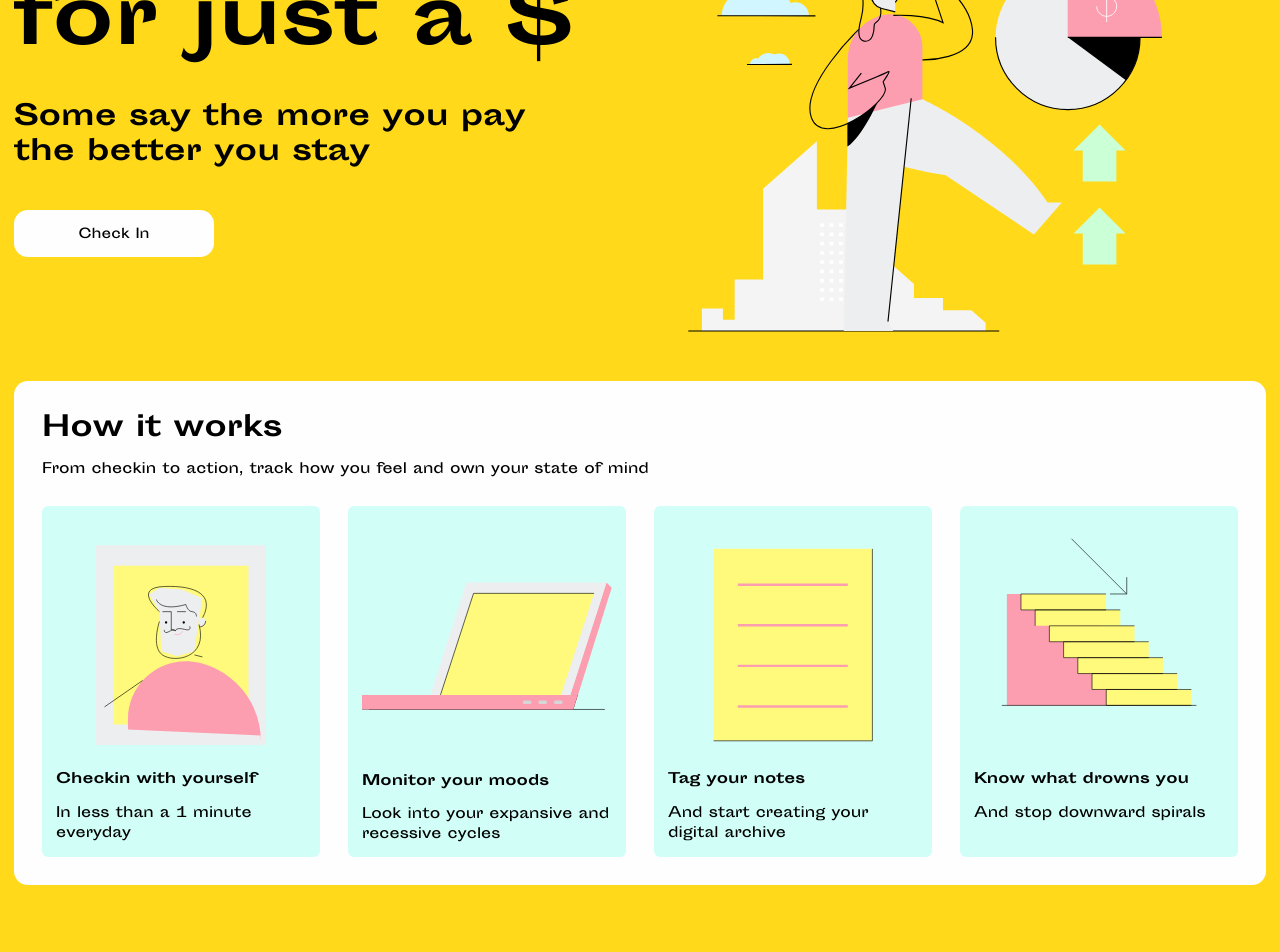
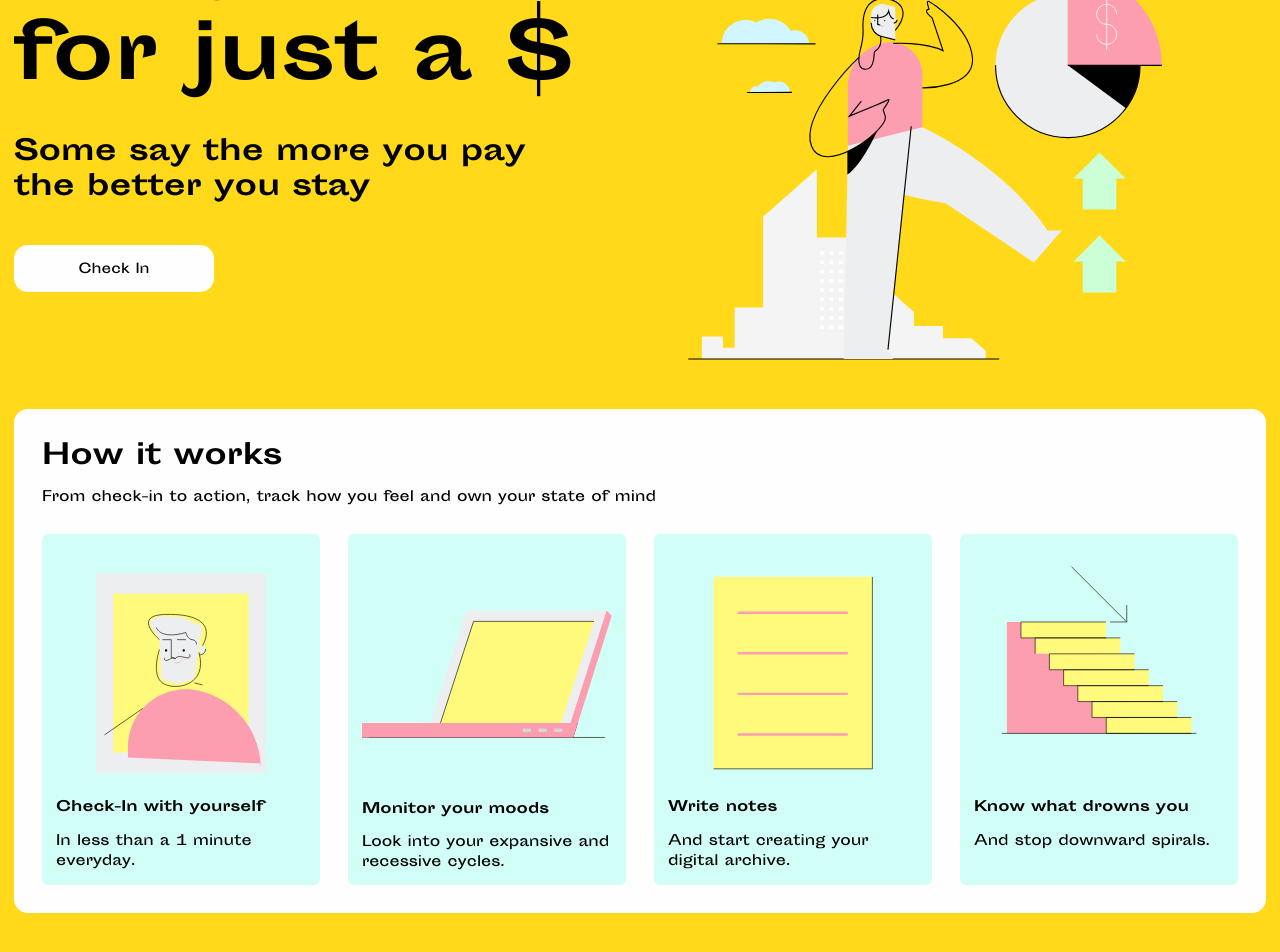
Before and after one commit to guillermocubells/another-day-front, a React (Create React App) app: page /marketing in a window 1280 px wide. Shown: the part 220-1172 px from the top of the page. Built offline with nearby package versions, Linux system fonts and the light colour scheme; no server answers.

Commit message:
update: styling and some spellchecking

```diff
--- a/src/pages/MarketingPage/MarketingPage.css
+++ b/src/pages/MarketingPage/MarketingPage.css
@@ -1,19 +1,22 @@
 .marketingPage {
-  padding-bottom: calc(var(--spacer-l) * 2);
+  padding-bottom: calc(var(--spacer-l) * 4);
   display: flex;
   flex-direction: column;
   gap: var(--spacer-l);
 }
 
 .hero-layout {
+  padding-top: var(--spacer-l);
   display: flex;
   justify-content: flex-start;
   gap: var(--spacer-m);
   position: relative;
   min-height: 500px;
+  margin-bottom: var(--spacer-l);
 }
 
 .hero-text {
+  padding-top: var(--spacer-s);
   display: flex;
   flex-direction: column;
   gap: var(--spacer-m);
--- a/src/pages/MarketingPage/MarketingPage.jsx
+++ b/src/pages/MarketingPage/MarketingPage.jsx
@@ -42,29 +42,29 @@ function MarketingPage() {
       <div className="marketing-background">
         <h3>How it works</h3>
         <p>
-          From checkin to action, track how you feel and own your state of mind
+          From check-in to action, track how you feel and own your state of mind
         </p>
 
         <section className="marketing-layout">
           <article className="hero">
             <img src={checkInWithYourself} alt="checkin" />
-            <h4>Checkin with yourself</h4>
-            <p>In less than a 1 minute everyday</p>
+            <h4>Check-In with yourself</h4>
+            <p>In less than a 1 minute everyday.</p>
           </article>
           <article className="hero">
             <img src={tagYourNotes} alt="tag your notes" />
             <h4>Monitor your moods</h4>
-            <p>Look into your expansive and recessive cycles</p>
+            <p>Look into your expansive and recessive cycles.</p>
           </article>
           <article className="hero">
             <img src={monitorYourMoods} alt="monitor your moods" />
-            <h4>Tag your notes</h4>
-            <p>And start creating your digital archive</p>
+            <h4>Write notes</h4>
+            <p>And start creating your digital archive.</p>
           </article>
           <article className="hero">
             <img src={pinpointWhatDrawnsYou} alt="pinpoint what draws you" />
             <h4>Know what drowns you</h4>
-            <p>And stop downward spirals</p>
+            <p>And stop downward spirals.</p>
           </article>
         </section>
       </div>
```
